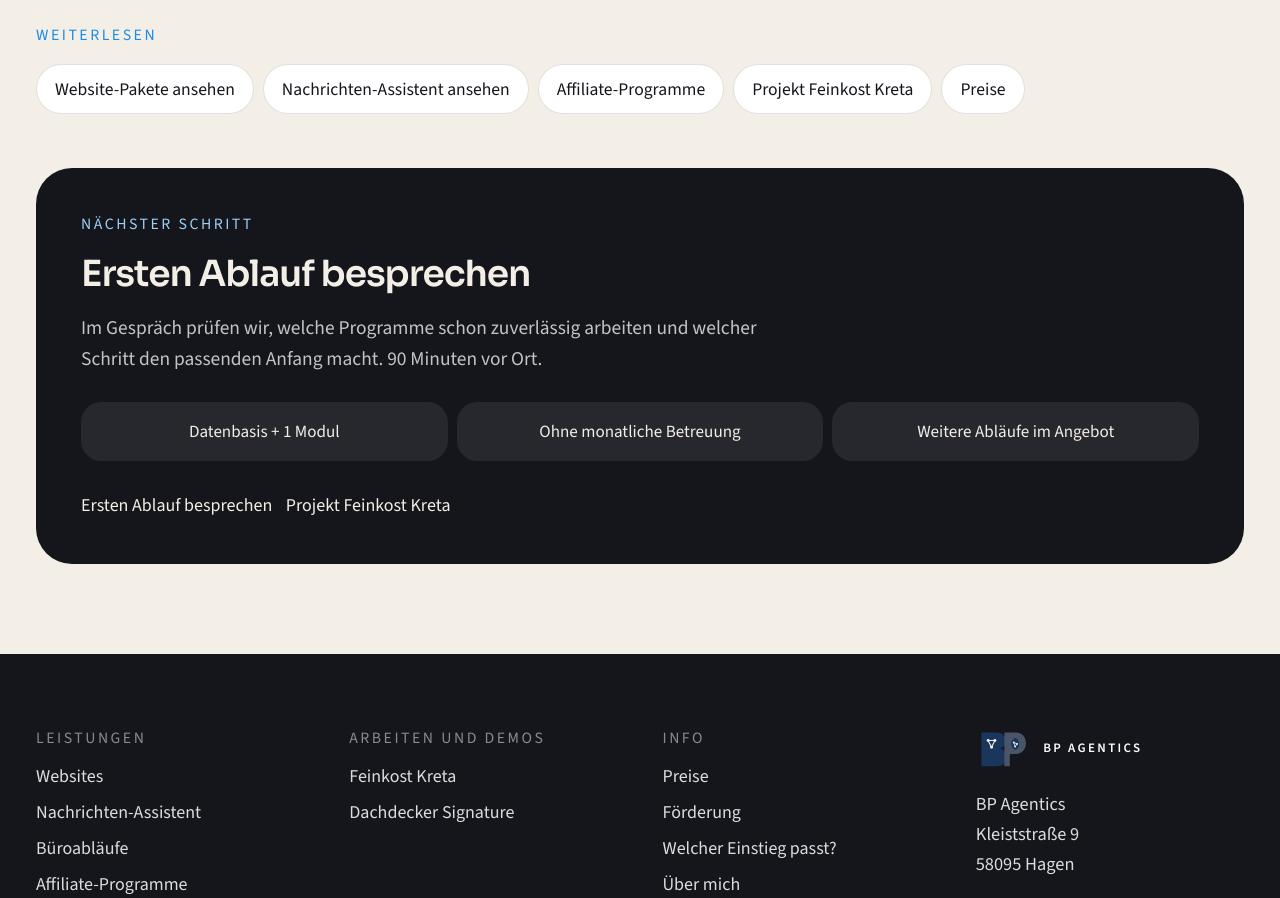
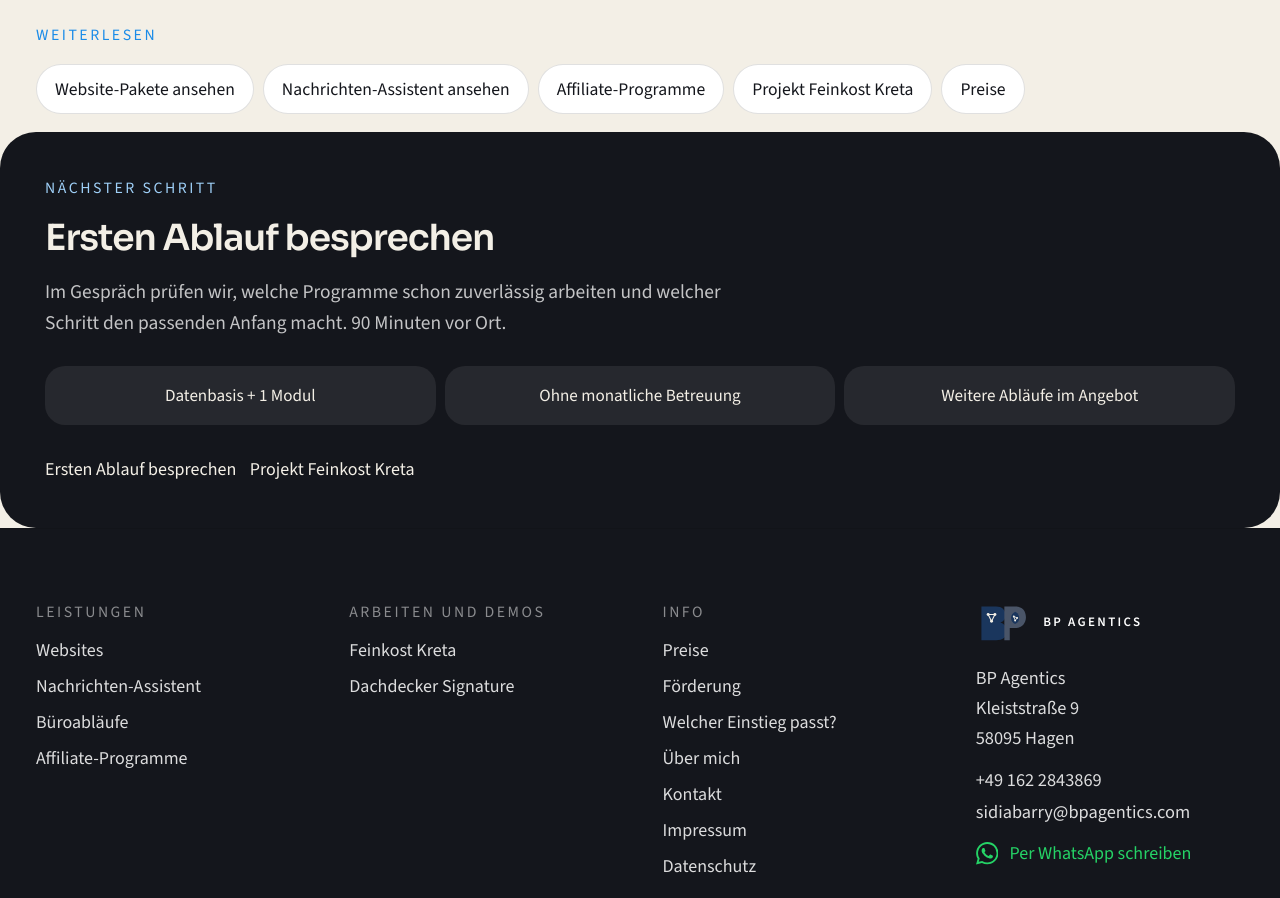
Before and after one commit to sidiabarry/BP-Agentics, a Next.js app: page /leistungen/ablaeufe in a window 1280 px wide. Shown: the part 4680-5578 px from the top of the page. Built offline with nearby package versions, Linux system fonts and the light colour scheme.

Commit message:
Abstand: section-shell auf Home, Affiliate und Stage.

```diff
--- a/src/components/stage-page.tsx
+++ b/src/components/stage-page.tsx
@@ -198,7 +198,7 @@ function StageNext({ step }: { step: StageNext }) {
   const primary = step.primary ?? { href: cta.href, label: cta.primary };
   return (
     <section
-      className="mx-auto max-w-6xl px-5 pt-8 pb-20 md:px-8"
+      className="section-shell mx-auto max-w-6xl"
       aria-labelledby="stage-naechster-schritt"
     >
       <div className="rounded-[2rem] bg-[#14161C] px-6 py-8 text-[#F3EFE6] md:px-10 md:py-10">
```
